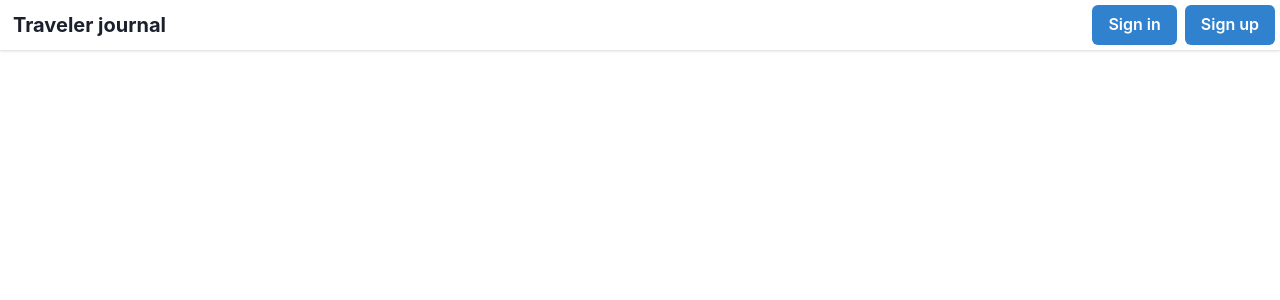
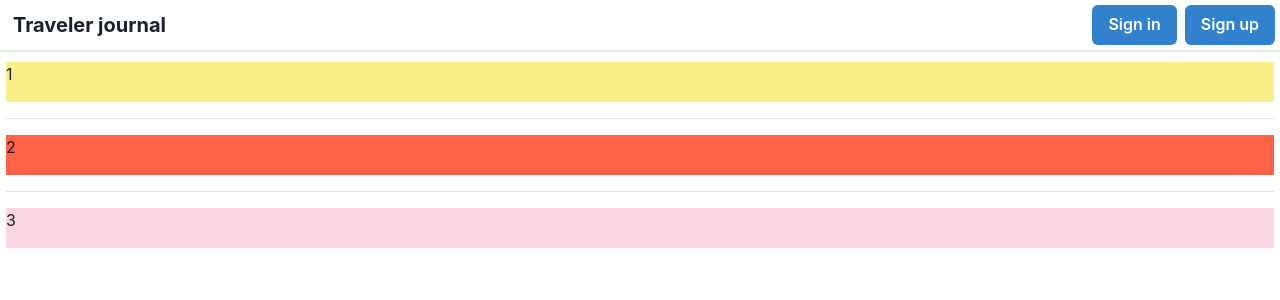
Before and after one commit to GeorgiiVoyakin/traveler-journal-client, a React (Create React App) app: page /notes in a window 1280 px wide. Shown: the top 300 px of the page. Built offline with nearby package versions, Linux system fonts and the light colour scheme.

Commit message:
Add notes page

```diff
--- a/src/App.js
+++ b/src/App.js
@@ -2,6 +2,7 @@ import './App.css';
 import { Route, Routes } from 'react-router-dom';
 import LoginPage from './routes/LoginPage';
 import SignupPage from './routes/SignupPage';
+import NotesPage from './routes/NotesPage';
 import Header from './components/Header';
 
 function App() {
@@ -12,6 +13,7 @@ function App() {
         <Route path='/' element={<div></div>} />
         <Route path='/login/' element={<LoginPage />} />
         <Route path='/signup/' element={<SignupPage />} />
+        <Route path='/notes/' element={<NotesPage />} />
       </Routes>
     </div>
   );
--- /dev/null
+++ b/src/routes/NotesPage.css
@@ -0,0 +1,3 @@
+.notes-page {
+  padding: 12px 6px;
+}
--- /dev/null
+++ b/src/routes/NotesPage.jsx
@@ -0,0 +1,26 @@
+import './NotesPage.css';
+import { Box, Stack, HStack, VStack, StackDivider } from '@chakra-ui/react';
+
+function NotesPage() {
+  return (
+    <div className='notes-page'>
+      <VStack
+        divider={<StackDivider borderColor='gray.200' />}
+        spacing={4}
+        align='stretch'
+      >
+        <Box h='40px' bg='yellow.200'>
+          1
+        </Box>
+        <Box h='40px' bg='tomato'>
+          2
+        </Box>
+        <Box h='40px' bg='pink.100'>
+          3
+        </Box>
+      </VStack>
+    </div>
+  );
+}
+
+export default NotesPage;
```
